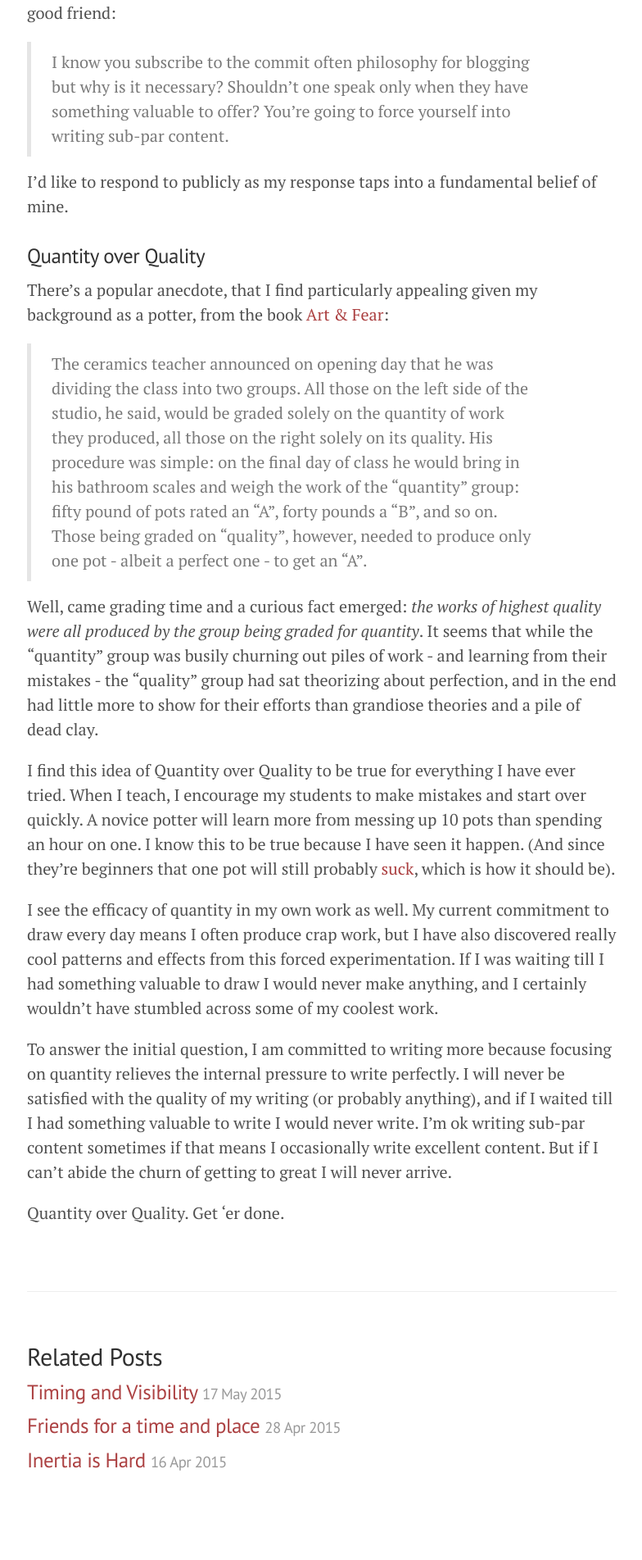
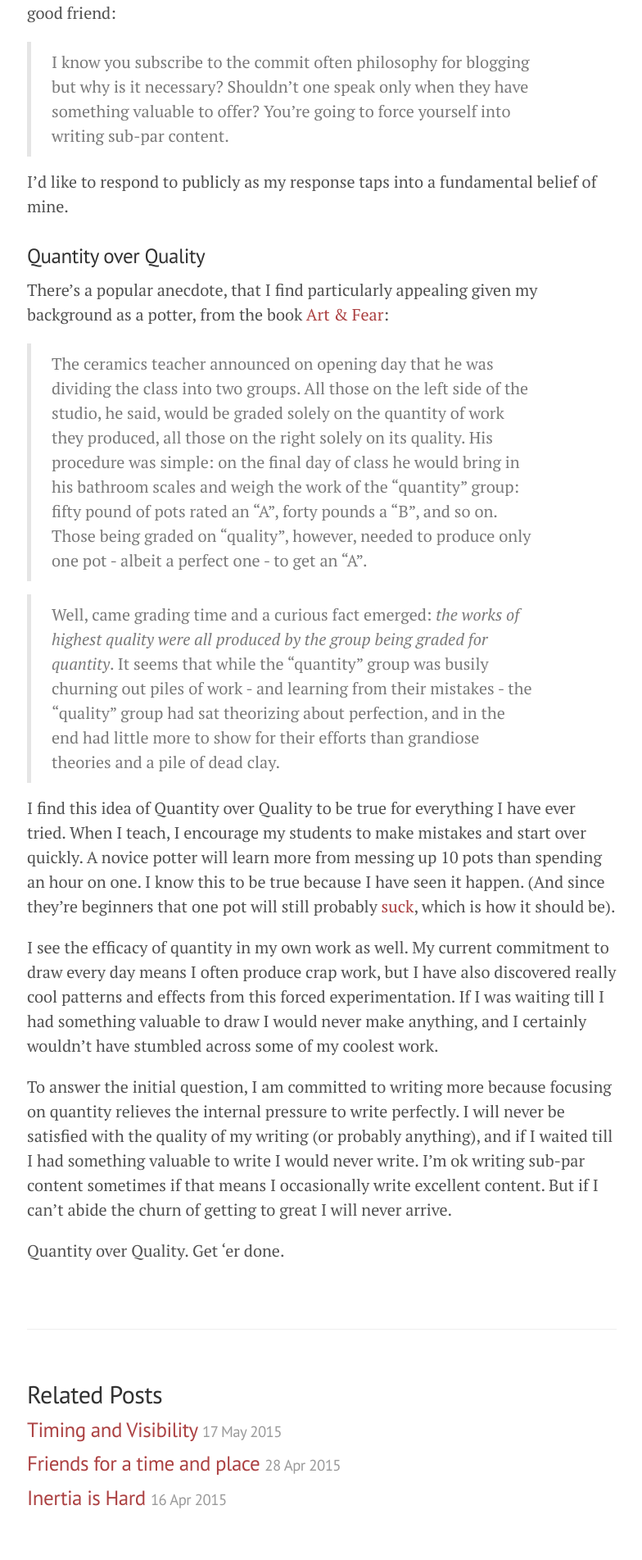
Before and after one commit to jofus101/jofus101.github.io, a Jekyll site: the page built from _posts/2015-05-27-quantity-over-quality.md, in a window 1280 px wide. Shown: the part 576-2479 px from the top of the page at 82% size, without its empty margins (247-1031 px from the left). Built offline with Jekyll 4.4.1, drawn with Linux system fonts in a browser that asks for light colours; Markdown is read by kramdown in place of the engine named in the settings; before the commit the page ends 2433 px from its top, so only the background shows below that.

Commit message:
Spacing people!!

```diff
--- a/_posts/2015-05-27-quantity-over-quality.md
+++ b/_posts/2015-05-27-quantity-over-quality.md
@@ -16,7 +16,7 @@ There's a popular anecdote, that I find particularly appealing given my backgrou
 
   > The ceramics teacher announced on opening day that he was dividing the class into two groups. All those on the left side of the studio, he said, would be graded solely on the quantity of work they produced, all those on the right solely on its quality. His procedure was simple: on the final day of class he would bring in his bathroom scales and weigh the work of the "quantity" group: fifty pound of pots rated an "A", forty pounds a "B", and so on. Those being graded on "quality", however, needed to produce only one pot - albeit a perfect one - to get an "A".
 
-  Well, came grading time and a curious fact emerged: *the works of highest quality were all produced by the group being graded for quantity*. It seems that while the "quantity" group was busily churning out piles of work - and learning from their mistakes - the "quality" group had sat theorizing about perfection, and in the end had little more to show for their efforts than grandiose theories and a pile of dead clay.
+  > Well, came grading time and a curious fact emerged: *the works of highest quality were all produced by the group being graded for quantity*. It seems that while the "quantity" group was busily churning out piles of work - and learning from their mistakes - the "quality" group had sat theorizing about perfection, and in the end had little more to show for their efforts than grandiose theories and a pile of dead clay.
 
 I find this idea of Quantity over Quality to be true for everything I have ever tried. When I teach, I encourage my students to make mistakes and start over quickly. A novice potter will learn more from messing up 10 pots than spending an hour on one. I know this to be true because I have seen it happen. (And since they're beginners that one pot will still probably [suck]({% post_url 2015-01-05-ok-sucking %}), which is how it should be).
 
```
